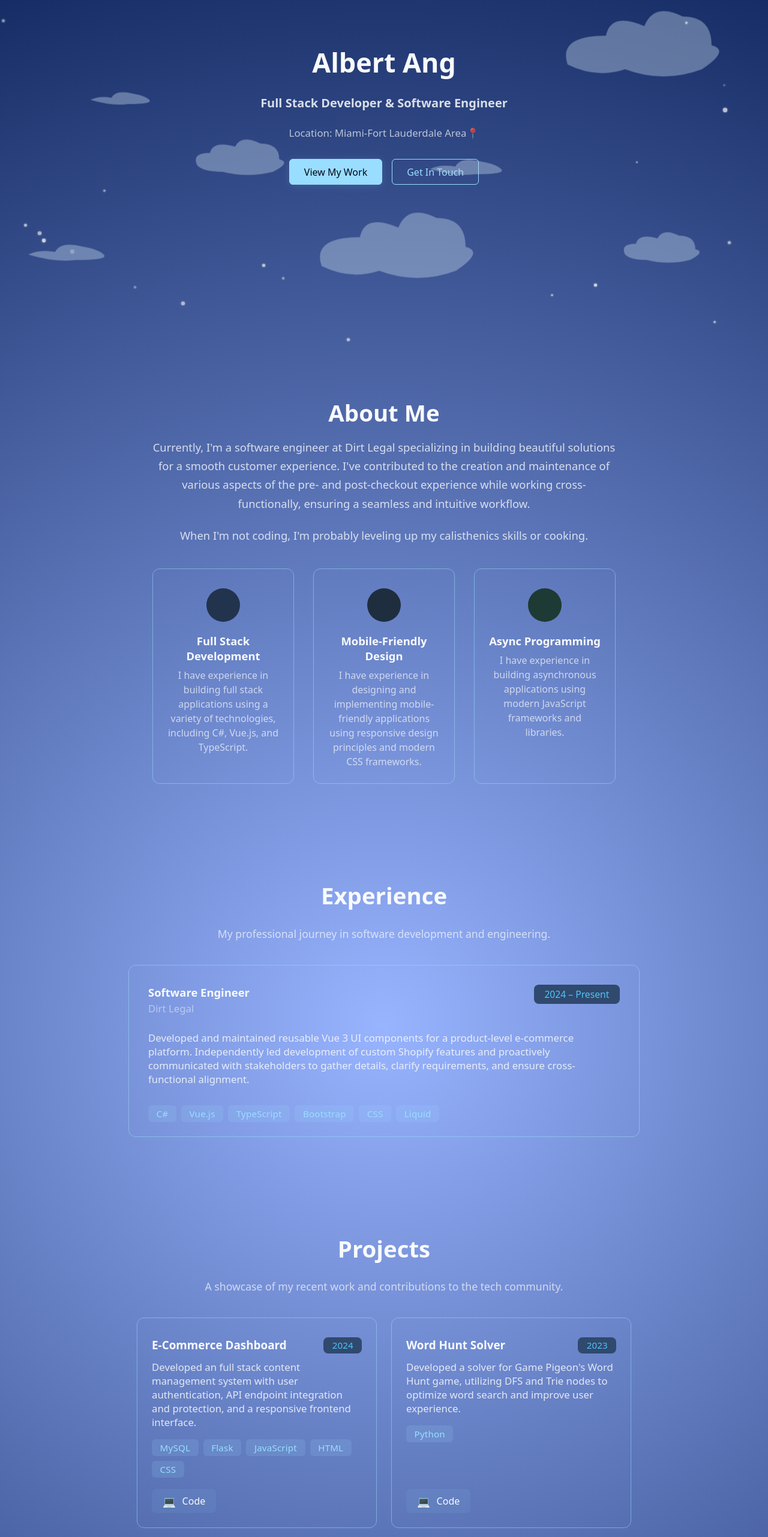
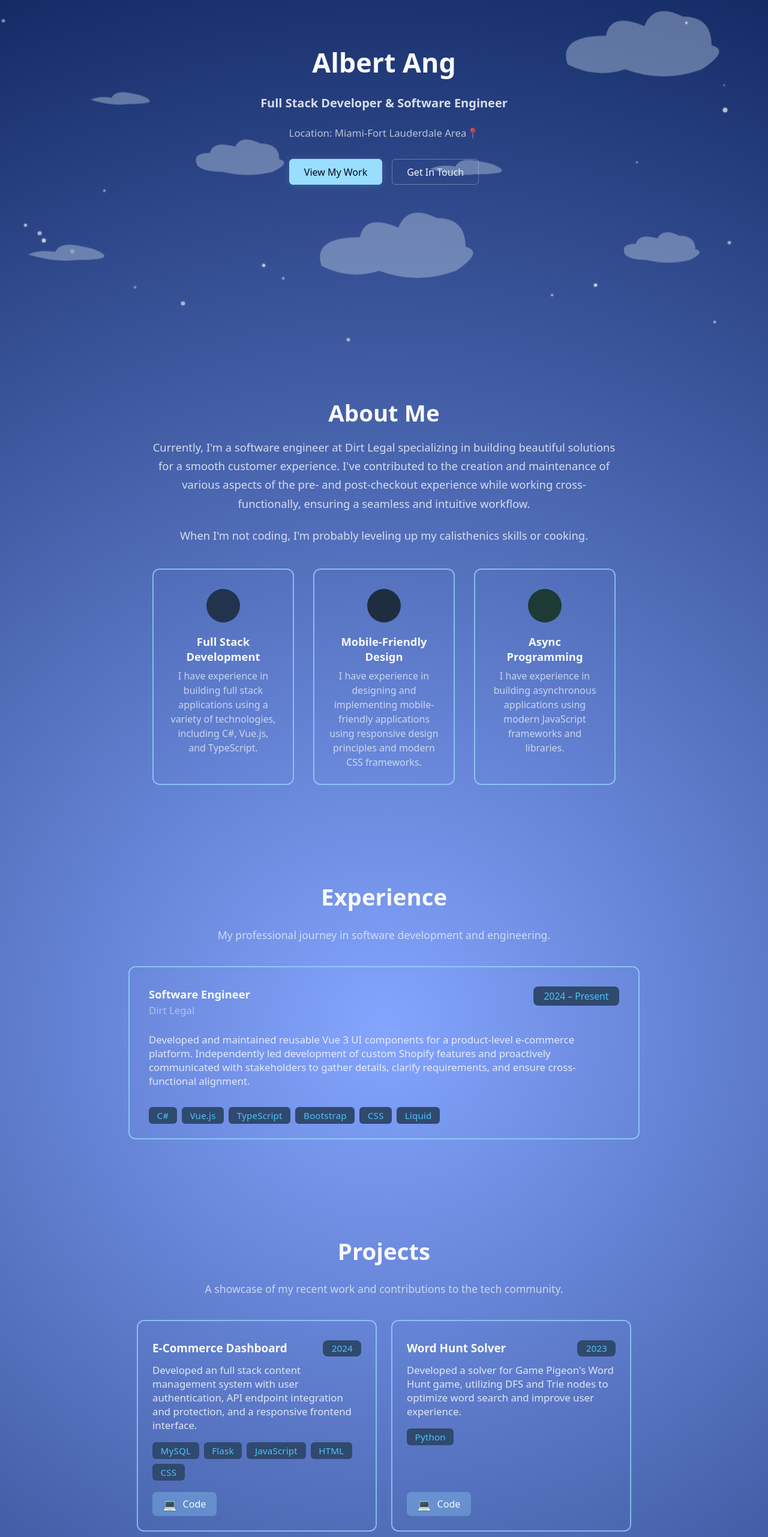
Before and after one commit to aangsync/aangsync.github.io, a Vue app: page / in a window 1280 px wide. Shown: the part 234-2797 px from the top of the page at 60% size. Built offline with nearby package versions, Linux system fonts and the light colour scheme; some icons are missing.

Commit message:
style: refine card and button styles for improved accessibility

```diff
--- a/src/styles/variables.scss
+++ b/src/styles/variables.scss
@@ -14,7 +14,7 @@
   --ring: 102 204 255;
 }
 .dark {
-  --background: radial-gradient(circle at center, rgb(152, 180, 255) 0%, rgb(6, 28, 83) 100%);
+  --background: radial-gradient(circle at center, rgb(132, 165, 255) 0%, rgb(6, 28, 83) 100%);
   --foreground: 248 250 252;
   --primary: 153 221 255;
   --primary-foreground: 2 8 23;
--- a/src/views/sections/AboutSection/components/AboutFeatureCard.vue
+++ b/src/views/sections/AboutSection/components/AboutFeatureCard.vue
@@ -21,7 +21,7 @@ defineProps<{
 <style scoped lang="scss">
 .about-feature {
   background: rgb(var(--background) / 0.6);
-  border: 1px solid rgb(var(--primary) / 0.5);
+  border: 2px solid rgb(var(--primary) / 0.7);
   border-radius: 12px;
   padding: 2rem 1.5rem 1.5rem 1.5rem;
 
--- a/src/views/sections/ExperienceSection/components/ExperienceCard.vue
+++ b/src/views/sections/ExperienceSection/components/ExperienceCard.vue
@@ -27,7 +27,7 @@ defineProps<{
 <style scoped lang="scss">
 .experience-card {
   background: rgb(var(--background) / 0.6);
-  border: 1px solid rgb(var(--primary) / 0.5);
+  border: 2px solid rgb(var(--primary) / 0.7);
   border-radius: 12px;
 
   padding: 2rem 2rem 1.5rem 2rem;
@@ -89,8 +89,8 @@ defineProps<{
 
 .tag {
   display: inline-block;
-  background: rgb(var(--primary) / 0.13);
-  color: rgb(var(--primary));
+  background: #30496e;
+  color: #4fc3f7;
   font-size: 0.95rem;
   font-weight: 500;
   border-radius: 6px;
--- a/src/views/sections/HeroSection/HeroSection.vue
+++ b/src/views/sections/HeroSection/HeroSection.vue
@@ -80,11 +80,11 @@
 }
 .btn-outline {
   background: none;
-  color: rgb(var(--primary));
-  border: 1px solid rgb(var(--primary));
+  color: rgb(var(--foreground));
+  border: 1px solid rgb(var(--foreground) / 0.3);
 }
 .btn-outline:hover {
-  background: rgb(var(--primary) / 0.1);
+  background: rgb(var(--foreground) / 0.2);
 }
 
 @media (max-width: 600px) {
--- a/src/views/sections/ProjectsSection/components/ProjectCard.vue
+++ b/src/views/sections/ProjectsSection/components/ProjectCard.vue
@@ -43,7 +43,7 @@ defineProps<{
 <style scoped lang="scss">
 .project-card {
   background: rgb(var(--background) / 0.6);
-  border: 1px solid rgb(var(--primary) / 0.5);
+  border: 2px solid rgb(var(--primary) / 0.7);
   border-radius: 12px;
   padding: 2rem 1.5rem 1.5rem 1.5rem;
 
@@ -106,8 +106,8 @@ defineProps<{
 
 .tag {
   display: inline-block;
-  background: rgb(var(--primary) / 0.13);
-  color: rgb(var(--primary));
+  background: #30496e;
+  color: #4fc3f7;
   font-size: 0.95rem;
   font-weight: 500;
   border-radius: 6px;
@@ -120,7 +120,7 @@ defineProps<{
   display: flex;
   align-items: center;
   gap: 0.4em;
-  background: rgb(var(--primary) / 0.07);
+  background: rgb(var(--primary) / 0.3);
   color: rgb(var(--foreground));
   font-size: 1rem;
   font-weight: 500;
@@ -138,8 +138,7 @@ defineProps<{
   z-index: 10;
 
   &:hover {
-    background: rgb(var(--primary) / 0.15);
-    color: rgb(var(--primary));
+    background: rgb(var(--primary) / 0.5);
     transform: translateY(-1px);
   }
 
```
